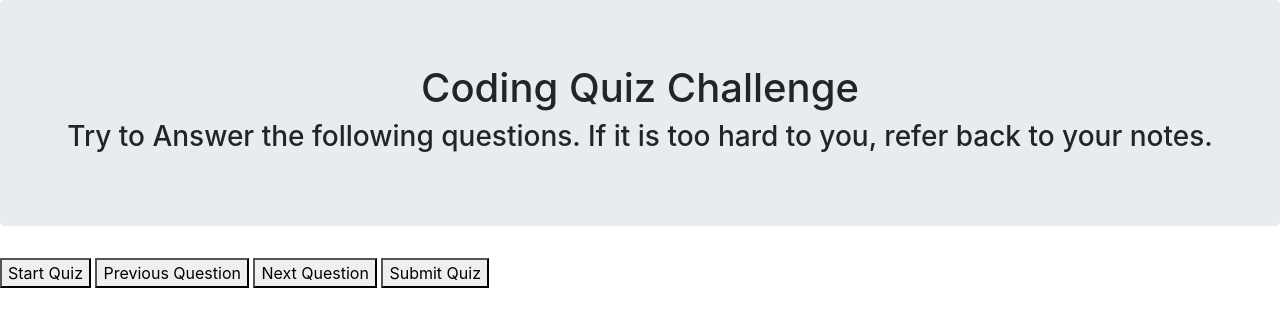
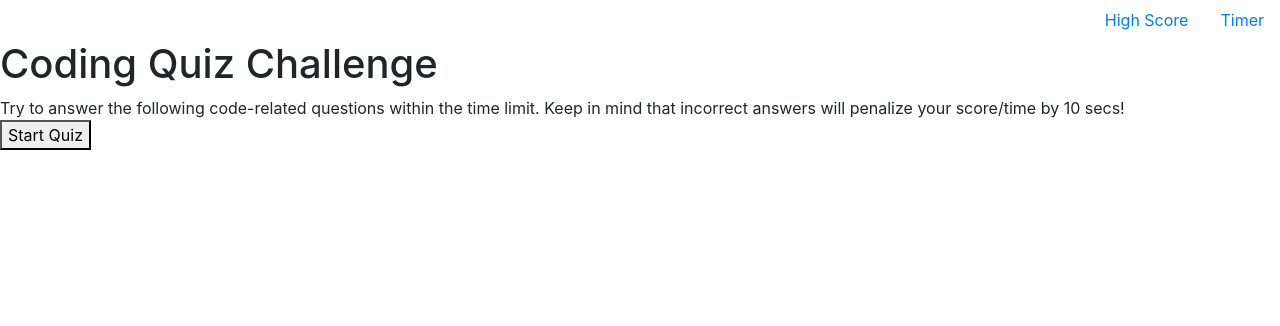
Before and after one commit to goggles320/Homework4, a plain HTML site: page Index.html in a window 1280 px wide. Drawn offline with nearby package versions, Linux system fonts and the light colour scheme.

Commit message:
Update 1

```diff
--- a/Index.html
+++ b/Index.html
@@ -16,33 +16,39 @@
 </head>
 <body>
 
-    <!--Jumbotron for Title-->
-    <div class="jumbotron">
-        <h1 class="text-center">Coding Quiz Challenge</h1>
-        <h3 class="text-center">Try to Answer the following questions. If it is too hard to you, refer back to your notes. </h3>
-    </div>
+    <!--Navigation Bar-->
+    <ul class="nav justify-content-end">
+        <li class="highScore">
+          <a class="nav-link active" href="#">High Score</a>
+        </li>
+        <li class="Timber justify-content-end">
+          <a class="nav-link" href="#">Timer</a>
+        </li>
+    </ul>
 
 
     <div class="quiz-container">
+        <h1 id="heading"></h1>
+        <h2 id="subtext"></h2>
         <div id="quiz"></div>
     </div>
     <button id="start">Start Quiz</button>
     <button id="previous"> Previous Question</button>
-    <button id="next question"> Next Question</button>
+    <button id="next"> Next Question</button>
     <button id="submit"> Submit Quiz</button>
     <div id="results"></div>
+
+
 
 <!------------------------------------------------------------------------------------------------------------------>
 <!---------------------------JAVASCRIPT CODE SECTION---------------------------------------------------------------->
 
     <script type="text/javascript">
 
-    //Function to allow document to fully load before running script code
-    $(document).ready(function()
-    {
-        var quizQuestions =
-        {
-            setA:
+    //--------------------VARIABLES INITIATION---------------------------------------
+    //Input all the questions as objects in an array
+    var arrayQuestion =
+    [
         {
             question: "A very useful tool used during development and debugging for printing content to the debugger is:",
             answers:
@@ -53,9 +59,7 @@
                 d: "console.log"
             },
             correctAnswer: "d"
-
         },
-            setB:
         {
             question: "The condition in an if / else statment is enclosed within ________.",
             answers:
@@ -67,7 +71,6 @@
             },
             correctAnswer: "c"
         },
-            setC:
         {
             question: "Arrays in Javascript can be used to store ___________.",
             answers:
@@ -79,7 +82,6 @@
             },
             correctAnswer: "d"
         },
-            setD:
         {
             question: "Commonly used data type does not include ____________.",
             answers:
@@ -91,16 +93,79 @@
             },
             correctAnswer: "c"
         }
+    ];
 
-        };
+    //Array for indexing the buttons
+    var letter = ["a","b","c","d"];
 
+    //--------------------FUNCTION INITIATIONS---------------------------------------
+    //Start the quiz by pushing the start-up menu text to div container
+    //function startQuiz()
+    //{
+        //$("#quiz").text(sometext);
+    //}
 
+    //Push starting messages to screen
+    function printText()
+    {
+        $("#heading").text("Coding Quiz Challenge");
+        $("#quiz").text("Try to answer the following code-related questions within the time limit. Keep in mind that incorrect answers will penalize your score/time by 10 secs!");
+    }
 
+    //Push questions to screen
+    function printQuestion()
+    {
+        //Loop to iterate through 4 buttons and index all 4 with "a,b,c,d"
+        for (var i=0;i<letter.length;i++)
+        {
+            debugger;
+            //Create new button to print question
+            var questionButton = $("<button>");
+            //add classes to button to allow style changes
+            questionButton.addClass("question-button question question-button-color");
+            //add attribute and assign an index to each of the 4 buttons generated
+            questionButton.attr("data-letter",letter[i]);
+            //saves text content to button
+            questionButton.text(arrayQuestion[i]);
+            //pushes to quiz text area
+            $("#quiz").append(questionButton);
+        }
 
-        //Event Listener to button click
+    }
+
+    //Allows hide/display buttons
+    function buttonHide()
+    {
+        $("#previous").hide();
+        $("#next").hide();
+        $("#submit").hide();
+    }
+
+    //------------------------------------------EXECUTION OF CODE------------------------------------------------------
+    //Function to allow document to fully load before running script code
+    $(document).ready(function()
+    {
+
+        //Start the quiz by printing Title/Description of quiz;
+        printText();
+        //Hide all the buttons except the start quiz button
+        buttonHide();
+
+        //Event Listener for the start button, once clicked, first set of questions will append to quiz text area
         $("#start").on("click",function()
         {
-            alert("test");
+            printQuestion();
+        })
+
+        //Event Listener to High Score Page
+        $("highScore").on("click",function()
+        {
+            //Event only registers when quiz is finished or has not started - quizFinish counter clears when quiz finishes
+            if (quizFinish == "0")
+            {
+                //Show high score function
+                showScore();
+            }
         })
     })
 
```
Lines whose indentation alone changed are shown as unchanged.
